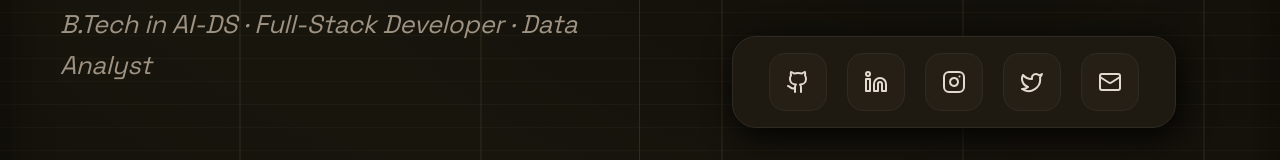
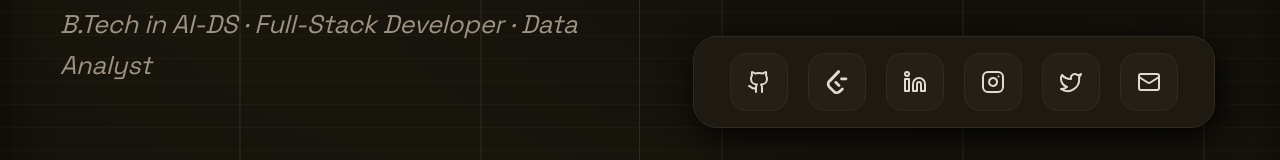
Before and after one commit to aayush45123/My-PortFolio, a React (Vite) app: page /home in a window 1280 px wide. Shown: the part 558-718 px from the top of the page. Built offline with nearby package versions, Linux system fonts and the light colour scheme; no server answers; a web font is replaced by a local one.

Commit message:
fix: environment-aware API proxying and favicon

```diff
--- a/src/component/Contact/Contact.jsx
+++ b/src/component/Contact/Contact.jsx
@@ -1,6 +1,7 @@
 import React, { useRef } from "react";
 import styles from "./Contact.module.css";
 import { Mail, Phone, MapPin, Send, Linkedin, Github } from "lucide-react";
+import LeetCodeIcon from "../Icons/LeetCodeIcon";
 import emailjs from "emailjs-com";
 
 const Contact = () => {
@@ -85,6 +86,15 @@ const Contact = () => {
                   <Github size={15} />
                   <span>GitHub</span>
                 </a>
+                <a
+                  href="https://leetcode.com/u/Aayush45123/"
+                  target="_blank"
+                  rel="noreferrer"
+                  className={styles.socialLink}
+                >
+                  <LeetCodeIcon size={15} />
+                  <span>LeetCode</span>
+                </a>
               </div>
             </div>
           </div>
--- a/src/component/FloatingDock/FloatingDock.jsx
+++ b/src/component/FloatingDock/FloatingDock.jsx
@@ -1,5 +1,6 @@
 import React, { useState } from "react";
 import { Github, Linkedin, Mail, Instagram, Twitter } from "lucide-react";
+import LeetCodeIcon from "../Icons/LeetCodeIcon";
 import styles from "./FloatingDock.module.css";
 
 const FloatingDock = () => {
@@ -11,6 +12,12 @@ const FloatingDock = () => {
       icon: Github,
       href: "https://github.com/aayush45123",
       color: "#333",
+    },
+    {
+      name: "LeetCode",
+      icon: LeetCodeIcon,
+      href: "https://leetcode.com/u/Aayush45123/",
+      color: "#FFA116",
     },
     {
       name: "LinkedIn",
--- a/src/component/Footer/Footer.jsx
+++ b/src/component/Footer/Footer.jsx
@@ -2,6 +2,7 @@ import React from "react";
 import { Link } from "react-router-dom";
 import styles from "./Footer.module.css";
 import { Linkedin, Github, Mail } from "lucide-react";
+import LeetCodeIcon from "../Icons/LeetCodeIcon";
 
 const Footer = () => {
   return (
@@ -24,6 +25,16 @@ const Footer = () => {
           >
             <Github size={16} />
             <span>GitHub</span>
+          </a>
+          <a
+            href="https://leetcode.com/u/Aayush45123/"
+            target="_blank"
+            rel="noreferrer"
+            className={styles.socialLink}
+            aria-label="LeetCode"
+          >
+            <LeetCodeIcon size={16} />
+            <span>LeetCode</span>
           </a>
           <a
             href="https://www.linkedin.com/in/aayush-bharda-399958311/"
--- /dev/null
+++ b/src/component/Icons/LeetCodeIcon.jsx
@@ -0,0 +1,17 @@
+import React from "react";
+
+export const LeetCodeIcon = ({ size = 24, className = "", ...props }) => (
+  <svg
+    viewBox="0 0 24 24"
+    width={size}
+    height={size}
+    fill="currentColor"
+    className={className}
+    xmlns="http://www.w3.org/2000/svg"
+    {...props}
+  >
+    <path d="M13.483 0a1.374 1.374 0 0 0-.961.438L7.116 6.226l-3.854 4.126a5.266 5.266 0 0 0-1.209 2.104 5.35 5.35 0 0 0-.125.513 5.527 5.527 0 0 0 .062 2.362 5.83 5.83 0 0 0 .349 1.017 5.938 5.938 0 0 0 1.271 1.818l4.277 4.193.039.038c2.248 2.165 5.852 2.133 8.063-.074l2.396-2.392c.54-.54.54-1.414.003-1.955a1.378 1.378 0 0 0-1.951-.003l-2.396 2.392a3.021 3.021 0 0 1-4.205.038l-.02-.019-4.276-4.193c-.652-.64-.972-1.469-.948-2.263a2.68 2.68 0 0 1 .666-1.607 2.645 2.645 0 0 1 .564-.472 3.287 3.287 0 0 1 .562-.276l3.523-3.771 4.793-5.127a1.376 1.376 0 0 0-.98-2.329zM16.48 7.375a1.38 1.38 0 0 0-1.376 1.38 1.38 1.38 0 0 0 1.376 1.38h4.5a1.38 1.38 0 0 0 1.376-1.38 1.38 1.38 0 0 0-1.376-1.38h-4.5zm-5.748 3.528a1.376 1.376 0 0 0-.978 2.35l3.203 3.203a1.377 1.377 0 0 0 1.951-1.947l-3.203-3.204a1.365 1.365 0 0 0-.973-.402z" />
+  </svg>
+);
+
+export default LeetCodeIcon;
```
